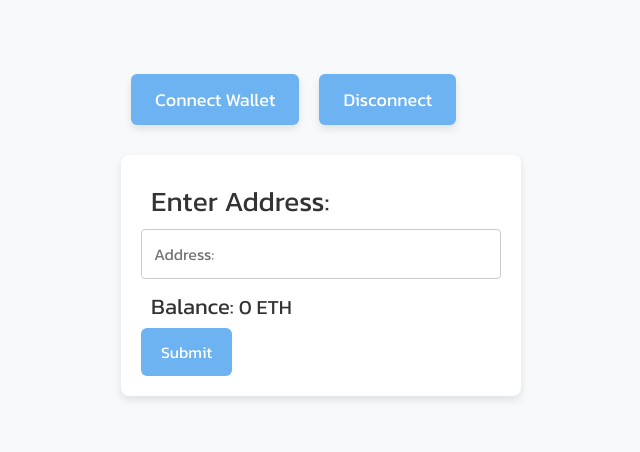
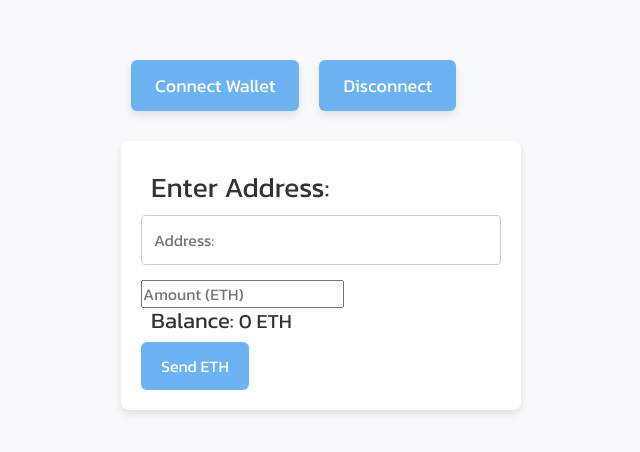
Before and after one commit to flenex-io/ETH-Dapp, a React (Create React App) app: page / in a window 1280 px wide. Shown: the part 170-622 px from the top of the page, without its empty margins (319-959 px from the left). Built offline with nearby package versions, Linux system fonts and the light colour scheme; the HTML template or start-up script is replaced by a standard one.

Commit message:
Updated the handleSendETH function

```diff
--- a/src/App.js
+++ b/src/App.js
@@ -1,36 +1,38 @@
 import React, { useState, useEffect } from 'react';
+import Web3 from 'web3'; // Make sure to import Web3
+
 import './App.css';
 
 const App = () => {
   const [address, setAddress] = useState('');
   const [accounts, setAccounts] = useState([]);
-  const [balance, setBalance] = useState(0);
+  const [balance, setBalance] = useState('0');
+
+  const fetchBalance = async (connectedAccount) => {
+    try {
+      const provider = new Web3(window.ethereum);
+      const balanceWei = await provider.eth.getBalance(connectedAccount);
+      const balanceInEther = provider.utils.fromWei(balanceWei, 'ether');
+      setBalance(parseFloat(balanceInEther).toFixed(2));
+    } catch (error) {
+      alert('Error fetching balance:', error);
+    }
+  };
+
 
   const connectWallet = async () => {
-    if (typeof window !== 'undefined' && typeof window.ethereum !== 'undefined') {
     try {
+      if (window.ethereum) {
         const connectedAccounts = await window.ethereum.request({ method: 'eth_requestAccounts' });
         setAccounts(connectedAccounts);
         setAddress(connectedAccounts[0]);
-        getBal(connectedAccounts[0]);
-      } catch (err) {
-        console.error('Connection error:', err);
-      }
+        fetchBalance(connectedAccounts[0]);
       } else {
         alert('No wallet detected');
       }
-  };
-
-  const getBal = (connectedAccount) => {
-    window.ethereum.request({ method: 'eth_getBalance', params: [String(connectedAccount), 'latest'] })
-      .then(balance => {
-        const balanceInWei = parseInt(balance, 16);
-        const balanceInEther = balanceInWei / 1e18;
-        const formattedBalance = balanceInEther.toFixed(2);
-        setBalance(formattedBalance);
-      }).catch(error => {
-        console.error('Error fetching balance:', error);
-      });
+    } catch (err) {
+      alert('Connection error:', err);
+    }
   };
 
   const disconnectWallet = () => {
@@ -43,33 +45,39 @@ const App = () => {
     setBalance(0);
   };
 
-  const sendTransaction = async (e) => {
+  const handleSendETH = async (e) => {
     e.preventDefault();
 
-    if(accounts.length === 0){
-      alert("No connected account");
+    try {
+      if (!window.ethereum) {
+        alert('MetaMask not detected');
         return;
       }
 
-    const toAddress = e.target.to_address.value.trim();
-    if (!/^0x[a-fA-F0-9]{40}$/.test(toAddress)) {
-      alert('Please enter a valid Ethereum address');
+      const provider = new Web3(window.ethereum);
+      const accounts = await provider.eth.getAccounts();
+
+      if (accounts.length === 0) {
+        alert('No connected accounts found');
         return;
       }
 
-    const transactionParams = {
-      from: accounts[0],
-      to: toAddress,
-      gas: Number(21000).toString(16),
-      gasPrice: Number(2500000).toString(16),
-      value: Number(1000000000000000).toString(16),
-    };
+      const from = accounts[0];
+      const recipientAddress = e.target.to_address.value;
+      const amount = e.target.amount.value;
 
-    try {
-      const result = await window.ethereum.request({ method: 'eth_sendTransaction', params: [transactionParams] });
-      console.log('Transaction result:', result);
-    } catch (err) {
-      console.error('Transaction error:', err);
+      await provider.eth.sendTransaction({
+        from,
+        to: recipientAddress,
+        value: provider.utils.toWei(amount, 'ether'),
+        gasPrice: provider.utils.toWei('10', 'gwei'),
+        gas: '21000',
+      });
+
+      alert('Transaction sent successfully');
+      fetchBalance(from);
+    } catch (error) {
+      alert('Error sending transaction:', error);
     }
   };
 
@@ -81,10 +89,10 @@ const App = () => {
           setAccounts(connectedAccounts);
           if (connectedAccounts.length > 0) {
             setAddress(connectedAccounts[0]);
-            getBal(connectedAccounts[0]);
+            fetchBalance(connectedAccounts[0]);
           }
         } catch (err) {
-          console.error('Connection error:', err);
+          alert('Connection error:', err);
         }
       }
     };
@@ -92,7 +100,8 @@ const App = () => {
   }, []);
 
   return (
-    <>
+    <div className='App'>
+      <header className='App-header'>
         <div className='connect'>
           <button type='button' className='button' onClick={connectWallet}>
             {address
@@ -105,14 +114,16 @@ const App = () => {
         </div>
 
         <div className='center-container'>
-        <form onSubmit={sendTransaction}>
+          <form onSubmit={handleSendETH}>
             <h3>Enter Address: </h3>
             <input type='text' name='to_address' placeholder='Address: ' />
+            <input type='number' name='amount' step={0.001} placeholder='Amount (ETH)' />
             <h5> <span> Balance: </span>  {balance > 0 ? `${balance}` : '0'} ETH</h5>
-          <input type='submit' value='Submit' />
+            <input type='submit' value='Send ETH' />
           </form>
         </div>
-    </>
+      </header>
+    </div>
   );
 };
 
```
Lines whose indentation alone changed are shown as unchanged.
